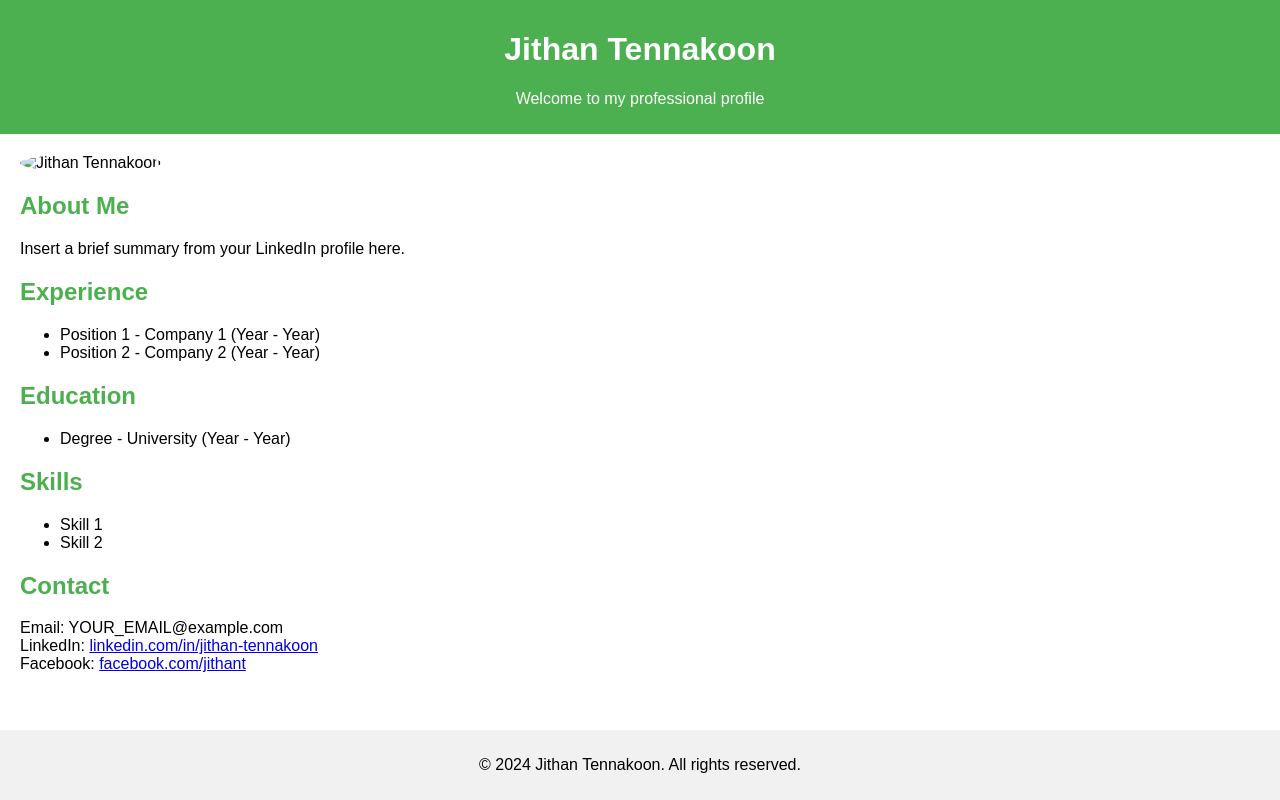
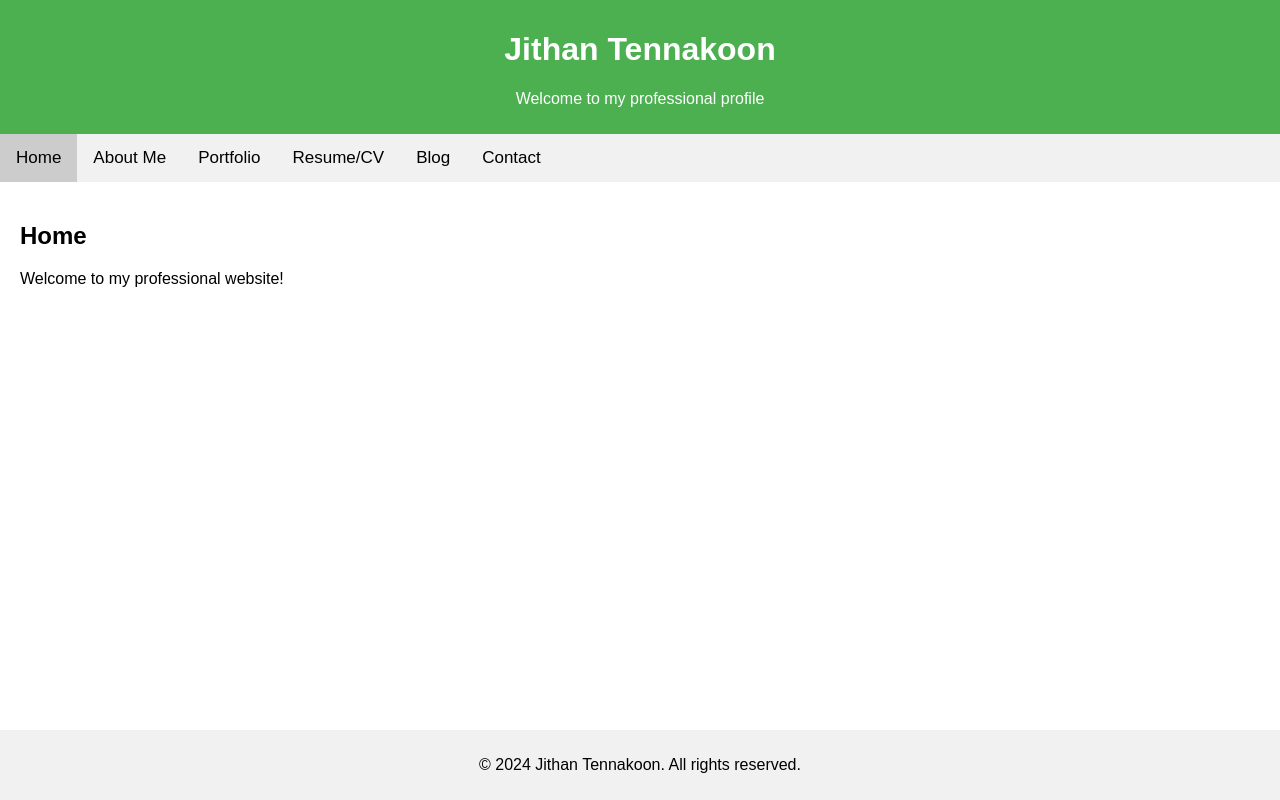
Before and after one commit to jithan10/jithan10, a plain HTML site: page jithan10 website.html in a window 1280 px wide. Drawn offline with Linux system fonts and the light colour scheme.

Commit message:
Update jithan10 website.html

```diff
--- a/jithan10 website.html
+++ b/jithan10 website.html
@@ -16,17 +16,33 @@
             padding: 10px 20px;
             text-align: center;
         }
-        .content {
+        .tabs {
+            overflow: hidden;
+            background-color: #f1f1f1;
+        }
+        .tabs button {
+            background-color: inherit;
+            float: left;
+            border: none;
+            outline: none;
+            cursor: pointer;
+            padding: 14px 16px;
+            transition: 0.3s;
+            font-size: 17px;
+        }
+        .tabs button:hover {
+            background-color: #ddd;
+        }
+        .tabs button.active {
+            background-color: #ccc;
+        }
+        .tab-content {
+            display: none;
             padding: 20px;
+            border-top: none;
         }
-        .section {
-            margin-bottom: 20px;
-        }
-        .section h2 {
-            color: #4CAF50;
-        }
-        .section p {
-            margin: 0;
+        .tab-content.active {
+            display: block;
         }
         .footer {
             background-color: #f1f1f1;
@@ -36,56 +52,75 @@
             width: 100%;
             bottom: 0;
         }
-        .profile-picture {
-            border-radius: 50%;
-            max-width: 150px;
+    </style>
+    <script>
+        function openTab(evt, tabName) {
+            var i, tabcontent, tablinks;
+            tabcontent = document.getElementsByClassName("tab-content");
+            for (i = 0; i < tabcontent.length; i++) {
+                tabcontent[i].style.display = "none";
             }
-    </style>
+            tablinks = document.getElementsByClassName("tablink");
+            for (i = 0; i < tablinks.length; i++) {
+                tablinks[i].className = tablinks[i].className.replace(" active", "");
+            }
+            document.getElementById(tabName).style.display = "block";
+            evt.currentTarget.className += " active";
+        }
+        document.addEventListener("DOMContentLoaded", function(){
+            document.getElementById("defaultOpen").click();
+        });
+    </script>
 </head>
 <body>
+
     <div class="header">
         <h1>Jithan Tennakoon</h1>
         <p>Welcome to my professional profile</p>
     </div>
 
-    <div class="content">
-        <div class="section">
-            <img src="YOUR_FACEBOOK_PROFILE_PICTURE_URL" alt="Jithan Tennakoon" class="profile-picture">
+    <div class="tabs">
+        <button class="tablink" onclick="openTab(event, 'Home')" id="defaultOpen">Home</button>
+        <button class="tablink" onclick="openTab(event, 'About')">About Me</button>
+        <button class="tablink" onclick="openTab(event, 'Portfolio')">Portfolio</button>
+        <button class="tablink" onclick="openTab(event, 'Resume')">Resume/CV</button>
+        <button class="tablink" onclick="openTab(event, 'Blog')">Blog</button>
+        <button class="tablink" onclick="openTab(event, 'Contact')">Contact</button>
     </div>
-        <div class="section">
+
+    <div id="Home" class="tab-content">
+        <h2>Home</h2>
+        <p>Welcome to my professional website!</p>
+    </div>
+
+    <div id="About" class="tab-content">
         <h2>About Me</h2>
-            <p>Insert a brief summary from your LinkedIn profile here.</p>
+        <p>Detailed bio including background, interests, and values.</p>
     </div>
-        <div class="section">
-            <h2>Experience</h2>
-            <ul>
-                <li>Position 1 - Company 1 (Year - Year)</li>
-                <li>Position 2 - Company 2 (Year - Year)</li>
-            </ul>
+
+    <div id="Portfolio" class="tab-content">
+        <h2>Portfolio</h2>
+        <p>Showcasing projects, work samples, and case studies.</p>
     </div>
-        <div class="section">
-            <h2>Education</h2>
-            <ul>
-                <li>Degree - University (Year - Year)</li>
-            </ul>
+
+    <div id="Resume" class="tab-content">
+        <h2>Resume/CV</h2>
+        <p>Online version of resume or CV with a downloadable option.</p>
     </div>
-        <div class="section">
-            <h2>Skills</h2>
-            <ul>
-                <li>Skill 1</li>
-                <li>Skill 2</li>
-            </ul>
+
+    <div id="Blog" class="tab-content">
+        <h2>Blog</h2>
+        <p>Articles, insights, and updates related to field or interests.</p>
     </div>
-        <div class="section">
+
+    <div id="Contact" class="tab-content">
         <h2>Contact</h2>
-            <p>Email: YOUR_EMAIL@example.com</p>
-            <p>LinkedIn: <a href="https://www.linkedin.com/in/jithan-tennakoon">linkedin.com/in/jithan-tennakoon</a></p>
-            <p>Facebook: <a href="https://www.facebook.com/jithant">facebook.com/jithant</a></p>
-        </div>
+        <p>Contact information and form for visitors to reach you.</p>
     </div>
 
     <div class="footer">
         <p>&copy; 2024 Jithan Tennakoon. All rights reserved.</p>
     </div>
+
 </body>
 </html>
```
Lines whose indentation alone changed are shown as unchanged.
